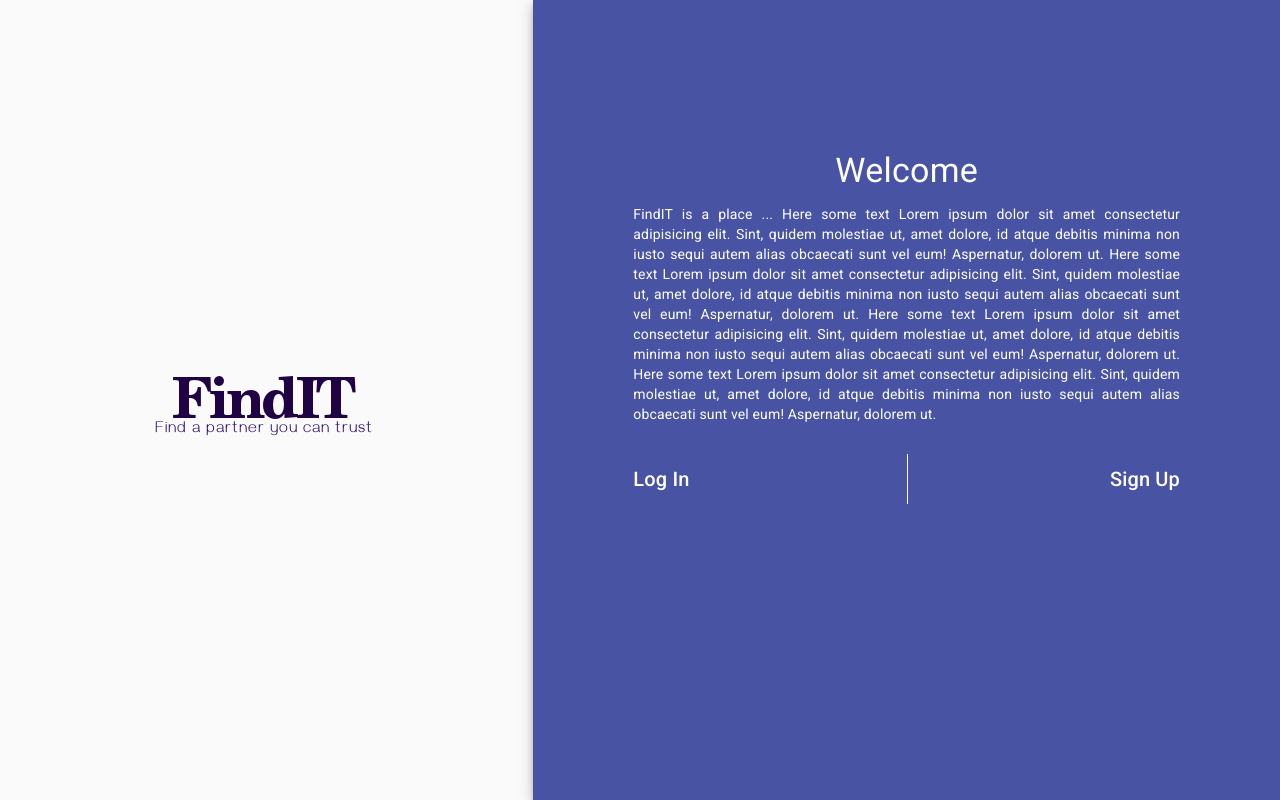
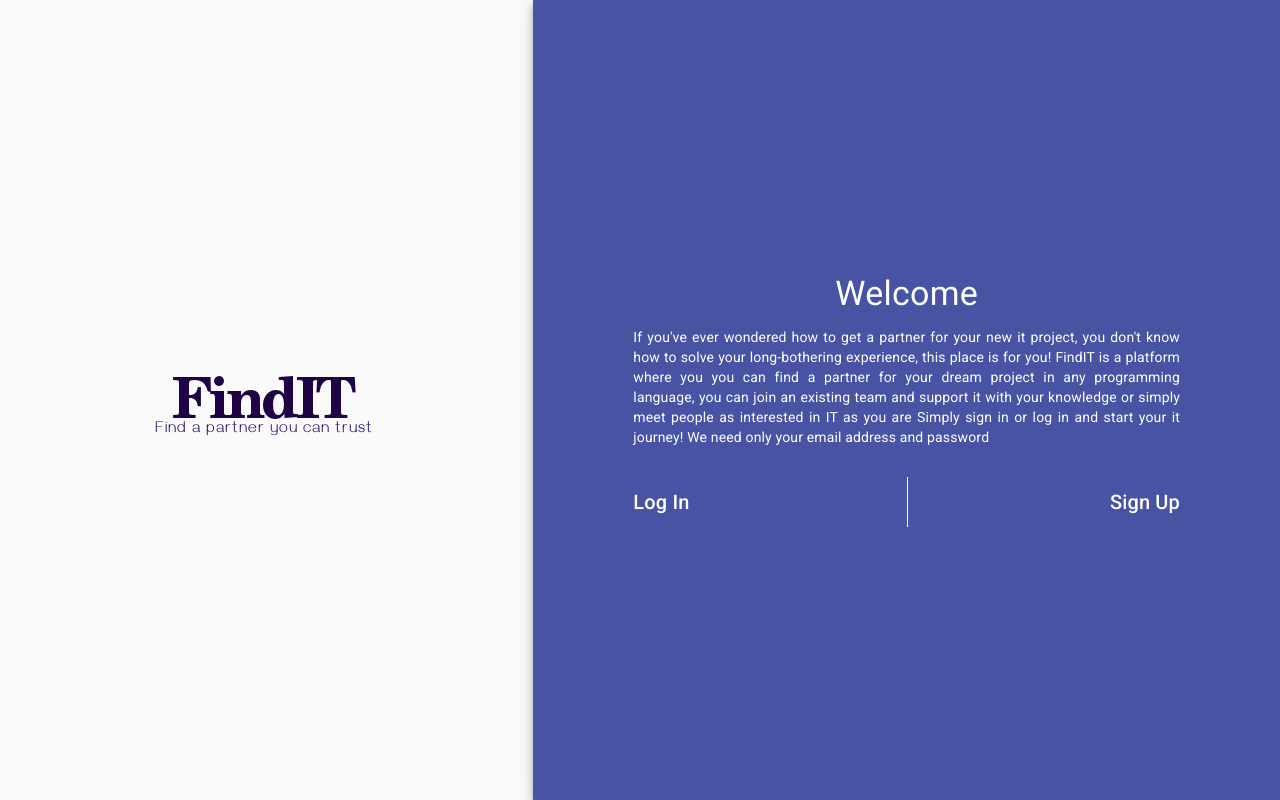
Before and after one commit to infoshareacademy/jfdzr2-all-you-need-is-code, a React (Create React App) app: page / in a window 1280 px wide. Built offline with nearby package versions, Linux system fonts and the light colour scheme.

Commit message:
added logo in src/logo

```diff
--- a/src/components/WelcomePage/Buttons.js
+++ b/src/components/WelcomePage/Buttons.js
@@ -21,9 +21,6 @@ export const LogInBtn = () => {
 
 export const SignInBtn = () => {
 
-  const handleClick = () => {
-    console.log('Hello SignIn');
-  }
 
 return (
 <button className="signin-btn">
--- a/src/views/WelcomePage.js
+++ b/src/views/WelcomePage.js
@@ -3,15 +3,10 @@ import Paper from "@material-ui/core/Paper";
 import Grid from "@material-ui/core/Grid";
 import { makeStyles } from "@material-ui/core/styles";
 import Logo from "../logo/FindIT.png";
-import SignIn from "../components/WelcomePage/SignIn";
 import { Typography } from "@material-ui/core";
 import "../styles/WelcomePage.css";
-import Button from '@material-ui/core/Button';
-import Tooltip from '@material-ui/core/Tooltip';
 import {LogInBtn} from '../components/WelcomePage/Buttons'
 import {SignInBtn} from '../components/WelcomePage/Buttons'
-import {useState} from 'react'
-import { link } from 'react-router-dom'
 
 const useStyles = makeStyles((theme) => ({
   root: {
@@ -32,6 +27,7 @@ const useStyles = makeStyles((theme) => ({
     display: "flex",
     flexDirection: "column",
     alignItems: "center",
+    justifyContent: "center",
     width: "100%",
     height: "100%",
     padding: "150px 100px",
@@ -44,6 +40,12 @@ const useStyles = makeStyles((theme) => ({
   TextField: {
     border: '1px solid yellow',
   },
+  emptyspace: {
+    flex: "1",
+  },
+  footer: {
+  marginTop: "auto",
+  }
 }));
 
 export default function WelcomePage() {
@@ -60,20 +62,10 @@ export default function WelcomePage() {
             <div className={classes.welcome}>Welcome</div>
           </Typography>
           <Typography align="justify" variant="body4">
-            FindIT is a place ... Here some text Lorem ipsum dolor sit amet
-            consectetur adipisicing elit. Sint, quidem molestiae ut, amet
-            dolore, id atque debitis minima non iusto sequi autem alias
-            obcaecati sunt vel eum! Aspernatur, dolorem ut. Here some text Lorem
-            ipsum dolor sit amet consectetur adipisicing elit. Sint, quidem
-            molestiae ut, amet dolore, id atque debitis minima non iusto sequi
-            autem alias obcaecati sunt vel eum! Aspernatur, dolorem ut. Here
-            some text Lorem ipsum dolor sit amet consectetur adipisicing elit.
-            Sint, quidem molestiae ut, amet dolore, id atque debitis minima non
-            iusto sequi autem alias obcaecati sunt vel eum! Aspernatur, dolorem
-            ut. Here some text Lorem ipsum dolor sit amet consectetur
-            adipisicing elit. Sint, quidem molestiae ut, amet dolore, id atque
-            debitis minima non iusto sequi autem alias obcaecati sunt vel eum!
-            Aspernatur, dolorem ut.
+          If you've ever wondered how to get a partner for your new it project, you don't know how to solve your long-bothering experience, this place is for you!
+            FindIT is a platform where you you can find a partner for your dream project in any programming language, you can join an existing team and support it with your knowledge or simply meet people as interested in IT as you are
+            Simply sign in or log in and start your it journey!
+            We need only your email address and password
           </Typography>
         <Grid container>
           <Grid item xs={6}>
@@ -82,9 +74,11 @@ export default function WelcomePage() {
           <Grid item xs={6}>
            <SignInBtn />
           </Grid>
-          {/* </div> */}
-          {/* <SignIn /> */}
           </Grid>
+          {/* <div className={classes.emptyspace}>
+          <p className={classes.footer}>Project as part of the InfoShare Academy bootcamp made with ❤️ by:
+          <p>@Daria @Kamil @Michal</p></p>
+          </div> */}
         </Paper>
       </Grid>
     </Grid>
```
Also changed, not shown: src/common/Search.js (added, +20 -0 lines), src/views/SignInPage.js (+0 -8 lines), src/logo/FindIT_white.png.
